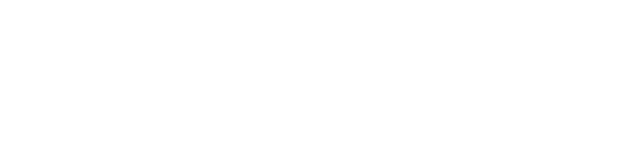
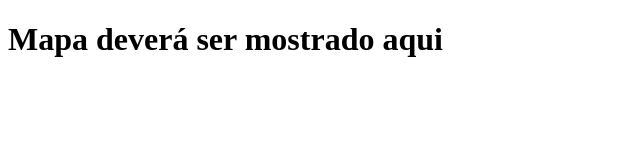
Before and after one commit to MARCELOASSIS87/API-notificacao-capotamento, a website: page index.html in a window 1280 px wide. Shown: the whole page, without its empty margins (0-640 px from the left). Drawn offline with Linux system fonts and the light colour scheme.

Commit message:
html formando

```diff
--- a/index.html
+++ b/index.html
@@ -8,6 +8,10 @@
     <script>"./index.js"</script>
 </head>
 <body>
-
+    <div>
+        <h1>
+            Mapa deverá ser mostrado aqui
+        </h1>
+    </div>
 </body>
 </html>
```
